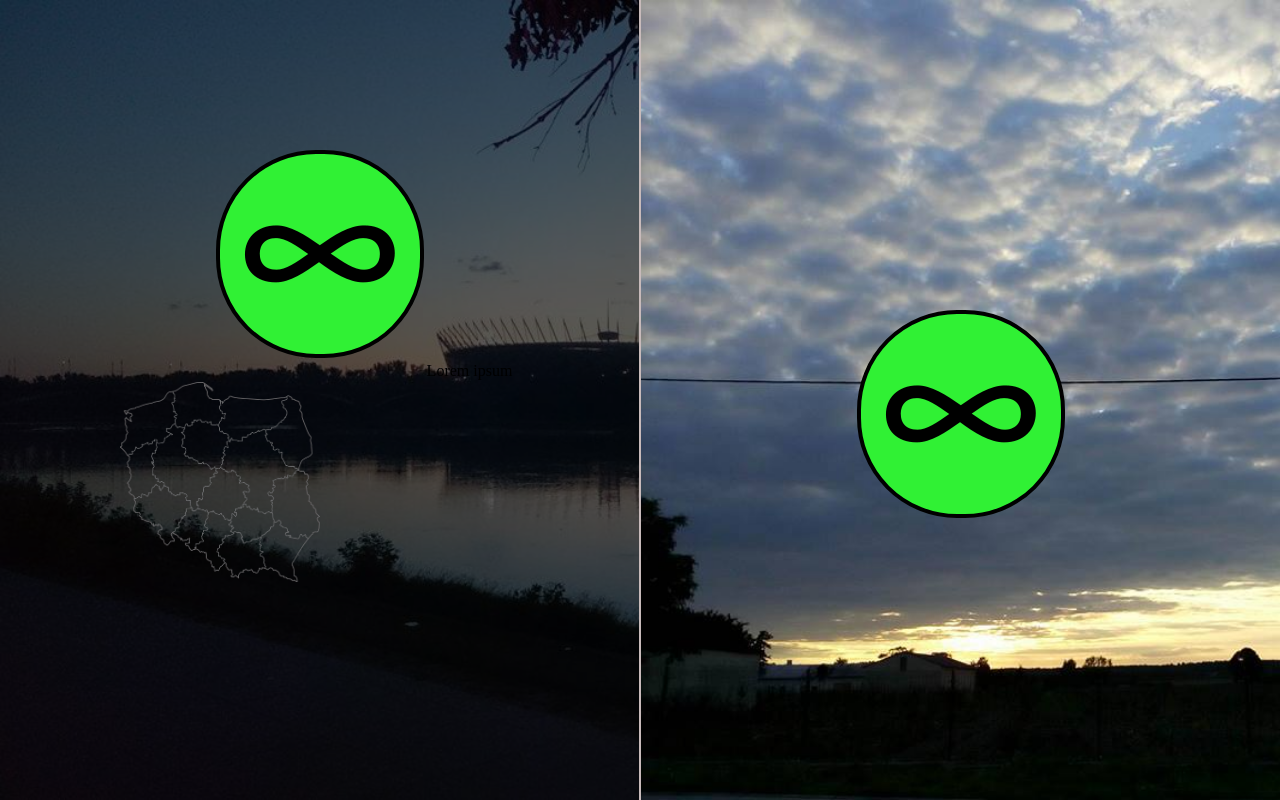
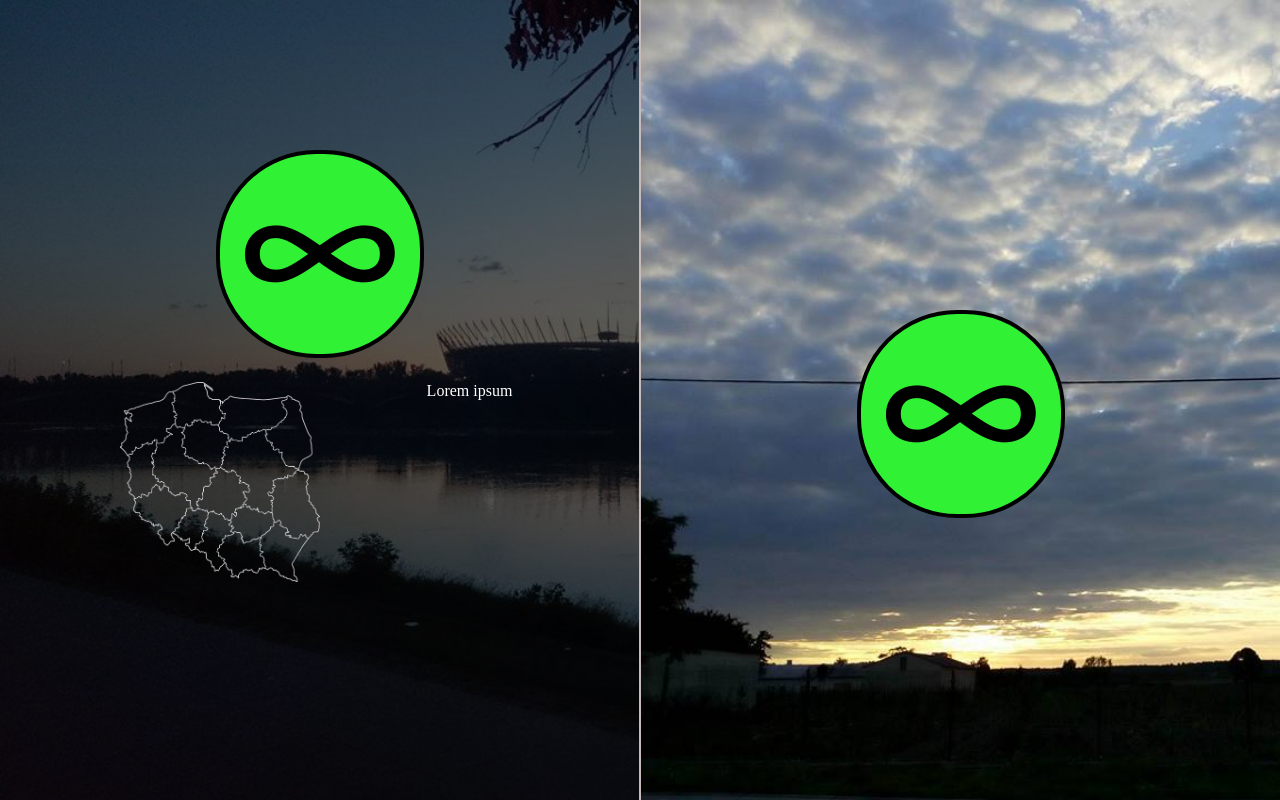
Before and after one commit to MeQuake/Circle-Machine, a plain HTML site: page index.html in a window 1280 px wide. Drawn offline with Linux system fonts and the light colour scheme.

Commit message:
Add margin-top to 'details' | increase brightness of the map

```diff
--- a/css/style.css
+++ b/css/style.css
@@ -71,10 +71,12 @@ html, body {
 }
 
 .inline > .circle > .details {
+  margin-top: 20px;
+  color: white;
   width: 500px;
   height: 500px;
   opacity: 0;
-  transition: opacity .9s ease-in-out;
+  transition: opacity .9s ease-in-out
 }
 
 .inline > .circle > .touched {
@@ -82,9 +84,9 @@ html, body {
 }
 
 .inline > .circle > .details > img {
-  margin-top: 20px;
   width: 200px;
   height: 200px;
+  filter: brightness(200%);
 }
 
 .inline > .circle > .details > .description {
```
